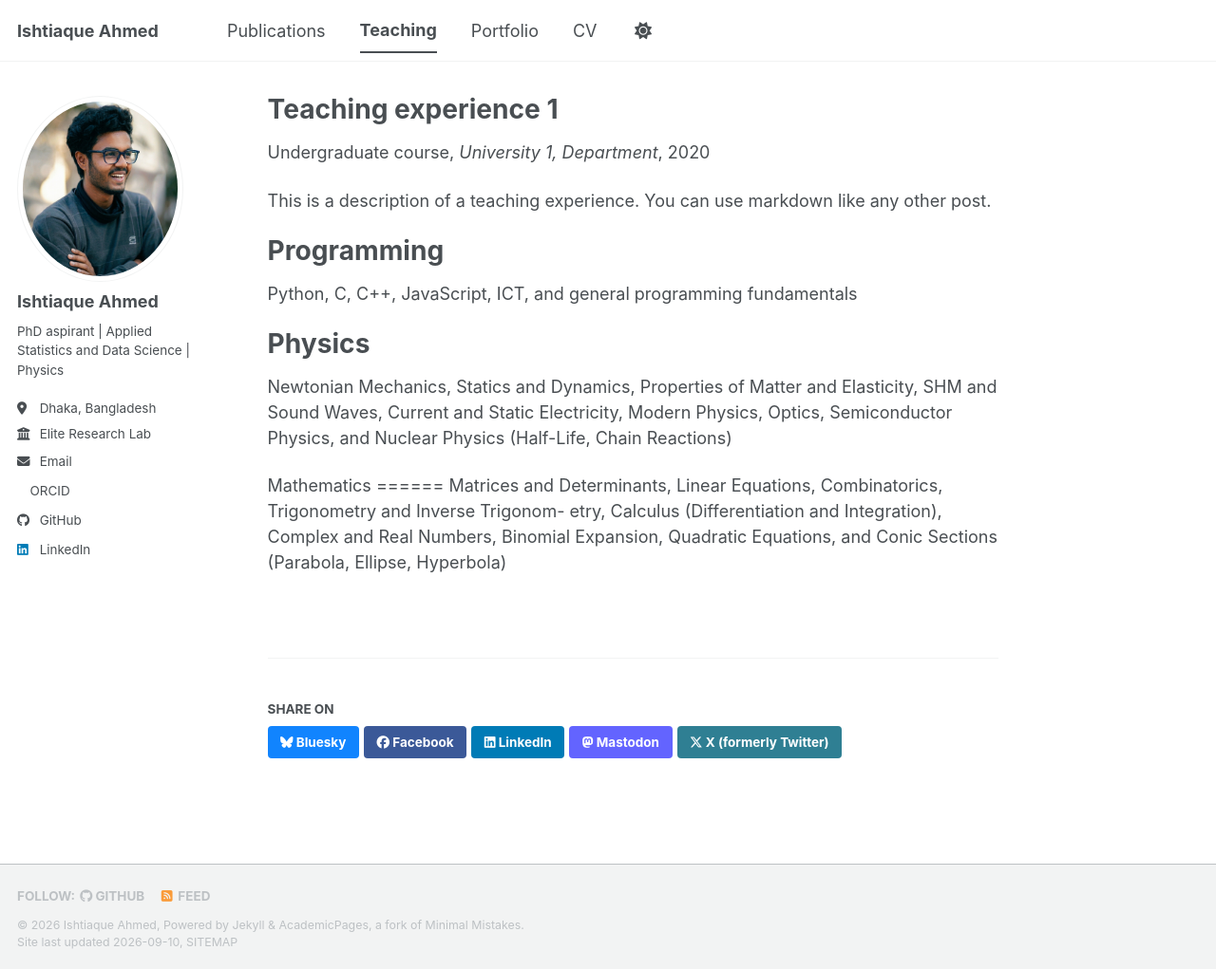
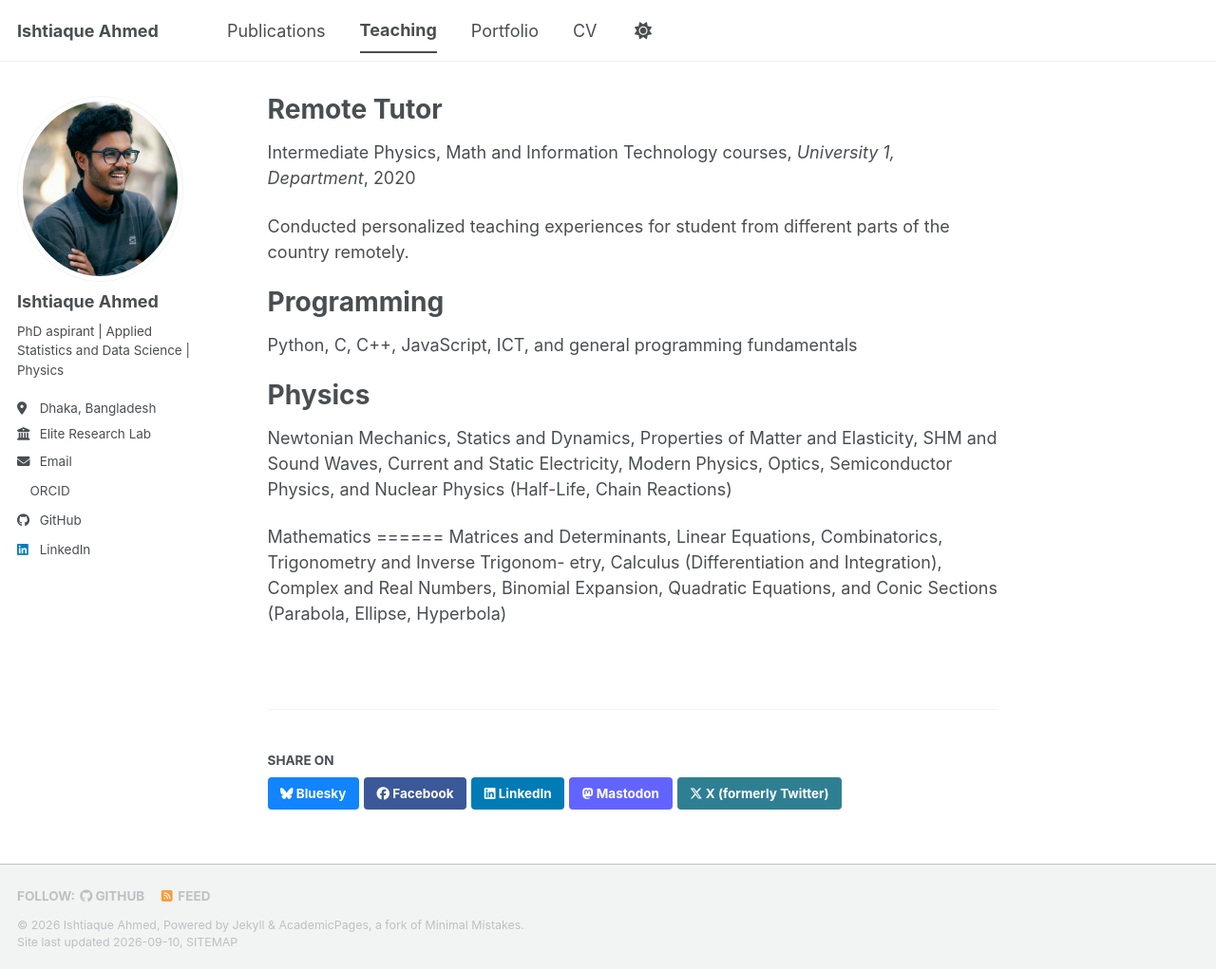
Before and after one commit to ishtia-que/ishtia-que.github.io, a Jekyll site: the page built from _teaching/2014-spring-teaching-1.md, in a window 1280 px wide and 1021 px high. Shown: the whole window at 95% size. Built offline with Jekyll 4.4.1, drawn with Linux system fonts in a browser that asks for light colours; a style sheet for code colours, icons or effects is not loaded.

Commit message:
Update 2014-spring-teaching-1.md

```diff
--- a/_teaching/2014-spring-teaching-1.md
+++ b/_teaching/2014-spring-teaching-1.md
@@ -1,14 +1,14 @@
 ---
-title: "Teaching experience 1"
+title: "Remote Tutor"
 collection: teaching
-type: "Undergraduate course"
+type: "Intermediate Physics, Math and Information Technology courses"
 permalink: /teaching/2014-spring-teaching-
 venue: "University 1, Department"
 date: June 2020 to June 2026
 location: "Remote, Bangladesh"
 ---
 
-This is a description of a teaching experience. You can use markdown like any other post.
+Conducted personalized teaching experiences for student from different parts of the country remotely.
 
 Programming
 ======
```
